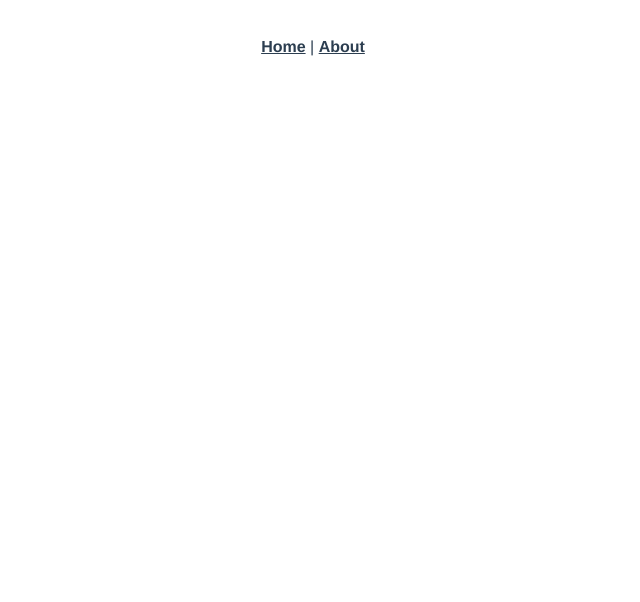
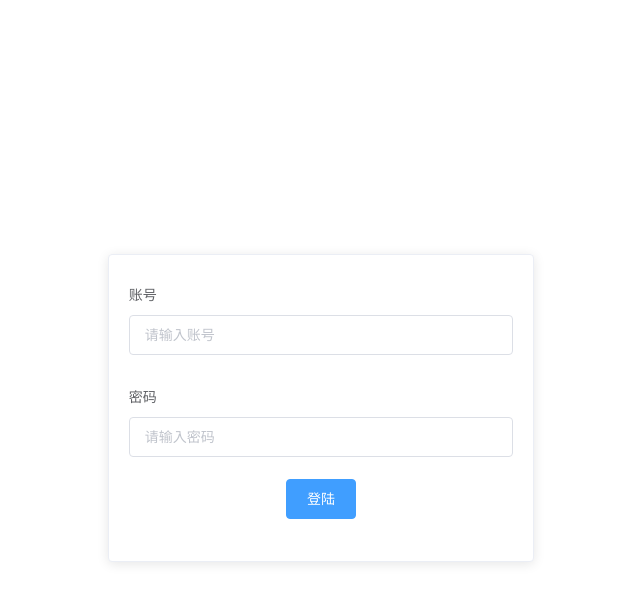
Before and after one commit to zerolingchan/lost-and-found-admin, a Vue app: page /#/login in a window 1280 px wide. Shown: the top 602 px of the page, without its empty margins (327-967 px from the left). Built offline with nearby package versions, Linux system fonts and the light colour scheme.

Commit message:
[IMP] init and complete login view

```diff
--- a/package.json
+++ b/package.json
@@ -7,7 +7,9 @@
     "build": "vue-cli-service build"
   },
   "dependencies": {
+    "axios": "^0.18.0",
     "core-js": "^2.6.5",
+    "element-ui": "^2.8.2",
     "vue": "^2.6.10",
     "vue-router": "^3.0.3",
     "vuex": "^3.0.1"
--- a/public/index.html
+++ b/public/index.html
@@ -1,5 +1,6 @@
 <!DOCTYPE html>
 <html lang="en">
+
 <head>
   <meta charset="utf-8">
   <meta http-equiv="X-UA-Compatible" content="IE=edge">
@@ -7,11 +8,21 @@
   <link rel="icon" href="<%= BASE_URL %>favicon.ico">
   <title>lost-and-found-admin</title>
 </head>
+
 <body>
   <noscript>
-      <strong>We're sorry but lost-and-found-admin doesn't work properly without JavaScript enabled. Please enable it to continue.</strong>
+    <strong>We're sorry but lost-and-found-admin doesn't work properly without JavaScript enabled. Please enable it to
+      continue.</strong>
   </noscript>
   <div id="app"></div>
   <!-- built files will be auto injected -->
 </body>
+<style>
+  html,
+  body {
+    height: 100%;
+    width: 100%;
+  }
+</style>
+
 </html>
--- a/src/App.vue
+++ b/src/App.vue
@@ -1,12 +1,17 @@
 <template>
   <div id="app">
-    <div id="nav">
-      <router-link to="/">Home</router-link> |
-      <router-link to="/about">About</router-link>
-    </div>
     <router-view/>
   </div>
 </template>
+
+<script>
+export default {
+  name: 'app',
+  created () {
+  }
+}
+</script>
+
 
 <style lang="scss">
 #app {
@@ -15,15 +20,6 @@
   -moz-osx-font-smoothing: grayscale;
   text-align: center;
   color: #2c3e50;
-}
-#nav {
-  padding: 30px;
-  a {
-    font-weight: bold;
-    color: #2c3e50;
-    &.router-link-exact-active {
-      color: #42b983;
-    }
-  }
+  height: 100%;
 }
 </style>
--- /dev/null
+++ b/src/api/apiservice.js
@@ -0,0 +1,86 @@
+import axios from 'axios'
+import qs from 'qs'
+
+axios.defaults.baseURL = 'http://198.13.50.56';
+
+function apiUnpack(promise) {
+  /** 封装请求，如果http status 为200，则解析code是否200，是则数据正常，否则返回reject
+   * 当http status 不为 200， 直接返回reject */
+  return promise.then(response => {
+    if (response.data.code === 200) {
+      return Promise.resolve(response.data.data)
+    } else {
+      return Promise.reject(response.data)
+    }
+  }, promise.reject)
+}
+
+const ApiService = {
+  user: {
+    /** 登陆 */
+    login(login, password, role = 'admin') {
+      return apiUnpack(axios.post('/user/login', qs.stringify({login: login, password: password, role: role})))
+    },
+
+    /** 注册 */
+    register(login, nickname, password, email = '') {
+      return apiUnpack(axios.post('/user/register', qs.stringify({
+        login: login,
+        password: password,
+        email: email,
+        nickname: nickname
+      })))
+    },
+  },
+
+  post: {
+    /** 获取失物招领文章 */
+    get_lost_post(page = 1, per_page = 20) {
+      return apiUnpack(axios.get('/post', {params: {page: page, per_page: per_page, type: 'lost'}}))
+    },
+
+    /** 获取寻物启事文章 */
+    get_found_post(page = 1, per_page = 20) {
+      return apiUnpack(axios.get('/post', {params: {page: page, per_page: per_page, type: 'found'}}))
+    },
+
+    /** 获取寻人启事文章 */
+    get_people_post(page = 1, per_page = 20) {
+      return apiUnpack(axios.get('/post', {params: {page: page, per_page: per_page, type: 'people'}}))
+    },
+
+    /** 获取某文章 */
+    get_post(pid) {
+      return apiUnpack(axios.get('/post/' + pid))
+    },
+
+    /** 删除某文章 */
+    delete_post(pid) {
+      return apiUnpack(axios.delete('/post/' + pid))
+    }
+  },
+
+  notice: {
+    /** 获取所有公告 */
+    get_all_notice(page = 1, per_page = 20) {
+      return apiUnpack(axios.get('/notice'))
+    },
+
+    /** 获取某公告 */
+    get_notice(nid) {
+      return apiUnpack(axios.get('/notice' + nid))
+    },
+
+    /** 删除某公告 */
+    delete_notice(nid) {
+      return apiUnpack(axios.delete('/notice/' + nid))
+    },
+
+    /** 发布公告 */
+    post_notice(title, content) {
+      return apiUnpack(axios.post('/notice', {title: title, content: content}))
+    }
+  }
+};
+
+export default ApiService
--- /dev/null
+++ b/src/field.js
@@ -0,0 +1,2 @@
+export const UPDATE_USER = 'UPDATE_USER'
+export const USER = 'USER'
--- a/src/main.js
+++ b/src/main.js
@@ -3,7 +3,30 @@ import App from './App.vue'
 import router from './router'
 import store from './store'
 
+// 引入element-ui
+import ElementUI from 'element-ui';
+import 'element-ui/lib/theme-chalk/index.css';
+
+Vue.use(ElementUI);
+
 Vue.config.productionTip = false
+
+
+// 初始化读取local storage中用户
+store.dispatch('loadUser')
+
+
+router.beforeEach((to, from, next) => {
+  console.log('to -> ', to)
+  if (to.name === 'home') {
+    // 未登陆跳转
+    if (store.state.isLogin === false) {
+      console.log('login state ', store.state.isLogin)
+      next('/login')
+    }
+  }
+  next()
+})
 
 new Vue({
   router,
--- a/src/router.js
+++ b/src/router.js
@@ -1,23 +1,24 @@
 import Vue from 'vue'
 import Router from 'vue-router'
 import Home from './views/Home.vue'
+import Login from './views/Login.vue'
 
 Vue.use(Router)
 
-export default new Router({
+const router = new Router({
   routes: [
     {
       path: '/',
       name: 'home',
-      component: Home
+      component: Home,
     },
     {
-      path: '/about',
-      name: 'about',
-      // route level code-splitting
-      // this generates a separate chunk (about.[hash].js) for this route
-      // which is lazy-loaded when the route is visited.
-      component: () => import(/* webpackChunkName: "about" */ './views/About.vue')
+      path: '/login',
+      name: 'login',
+      component: Login
     }
   ]
 })
+
+
+export default router
--- a/src/store.js
+++ b/src/store.js
@@ -3,14 +3,30 @@ import Vuex from 'vuex'
 
 Vue.use(Vuex)
 
+
+import {UPDATE_USER, USER} from './field'
+
+
 export default new Vuex.Store({
   state: {
-
+    isLogin: false,
+    user: {}
   },
   mutations: {
-
+    [UPDATE_USER] (state, user) {
+      console.log(UPDATE_USER, user)
+      state.user = user
+      localStorage.setItem(USER, JSON.stringify(user))
+      state.isLogin = true
+    }
   },
   actions: {
-
+    loadUser (context) {
+      console.log('loadUser', context)
+      let user = JSON.parse(localStorage.getItem(USER))
+      if(user !== null) {
+        context.commit(UPDATE_USER, user)
+      }
+    }
   }
 })
--- a/src/views/About.vue
+++ /dev/null
@@ -1,5 +0,0 @@
-<template>
-  <div class="about">
-    <h1>This is an about page</h1>
-  </div>
-</template>
--- a/src/views/Home.vue
+++ b/src/views/Home.vue
@@ -1,18 +1,22 @@
 <template>
-  <div class="home">
-    <img alt="Vue logo" src="../assets/logo.png">
-    <HelloWorld msg="Welcome to Your Vue.js App"/>
-  </div>
+    <div>
+        <h1>{{ isLogin }}</h1>
+    </div>
 </template>
-
 <script>
-// @ is an alias to /src
-import HelloWorld from '@/components/HelloWorld.vue'
+import { mapState } from 'vuex'
 
 export default {
-  name: 'home',
-  components: {
-    HelloWorld
-  }
+    name: 'home',
+    data () {
+        return {
+
+        }
+    },
+    computed: {
+        ...mapState({
+            isLogin: 'isLogin'
+        })
+    },
 }
 </script>
--- /dev/null
+++ b/src/views/Login.vue
@@ -0,0 +1,59 @@
+<template>
+    <el-row class="login-form" type="flex" justify="center" align="middle">
+      <el-col :span="8">
+        <el-card>
+          <el-form :model="loginModel">
+            <el-form-item label="账号">
+              <el-input v-model="loginModel.login" placeholder="请输入账号"></el-input>
+            </el-form-item>
+            <el-form-item label="密码">
+              <el-input type="password" v-model="loginModel.password" placeholder="请输入密码"></el-input>
+            </el-form-item>
+            <el-form-item>
+                <el-button type="primary" @click="login()">登陆</el-button>
+            </el-form-item>
+          </el-form>
+        </el-card>
+      </el-col>
+    </el-row>
+</template>
+
+<script>
+import ApiService from "@/api/apiservice"
+import {UPDATE_USER, USER} from '@/field'
+
+export default {
+  name: "login",
+  data() {
+    return {
+      loginModel: {
+        login: "",
+        password: ""
+      }
+    };
+  },
+  methods: {
+      login() {
+          console.log('login')
+          ApiService.user.login(this.loginModel.login, this.loginModel.password)
+          .then(data => {
+              console.log('data ->', data)
+              this.$store.commit(UPDATE_USER, data)
+              this.$message.success('登陆成功')
+              this.$router.push({name: 'home'})
+          })
+          .catch(error => {
+              if (error.code === 401) {
+                  this.$message.error('用户名或密码不正确')
+              }
+              console.log(error)
+          })
+      }
+  }
+};
+</script>
+<style scoped>
+.login-form {
+    height: 100%;
+}
+</style>
```
Also changed, not shown: 1 other file (tests, documents, lock files or other folders). Lines whose indentation alone changed are shown as unchanged.
